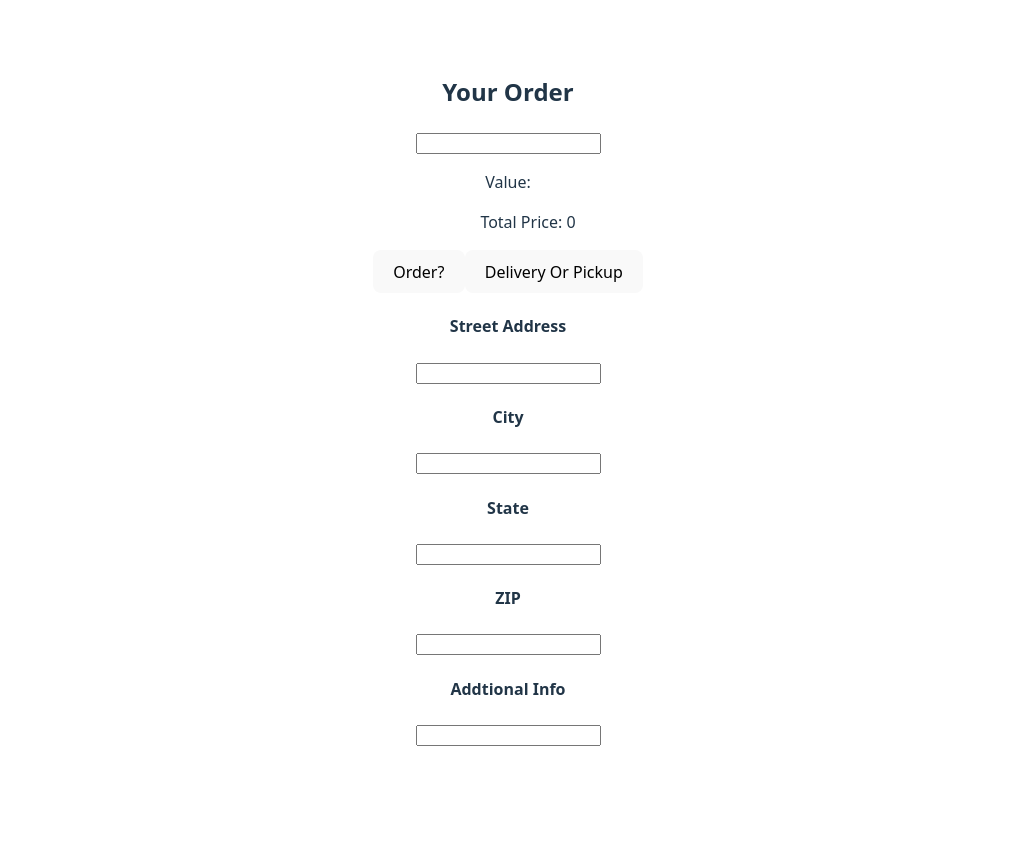
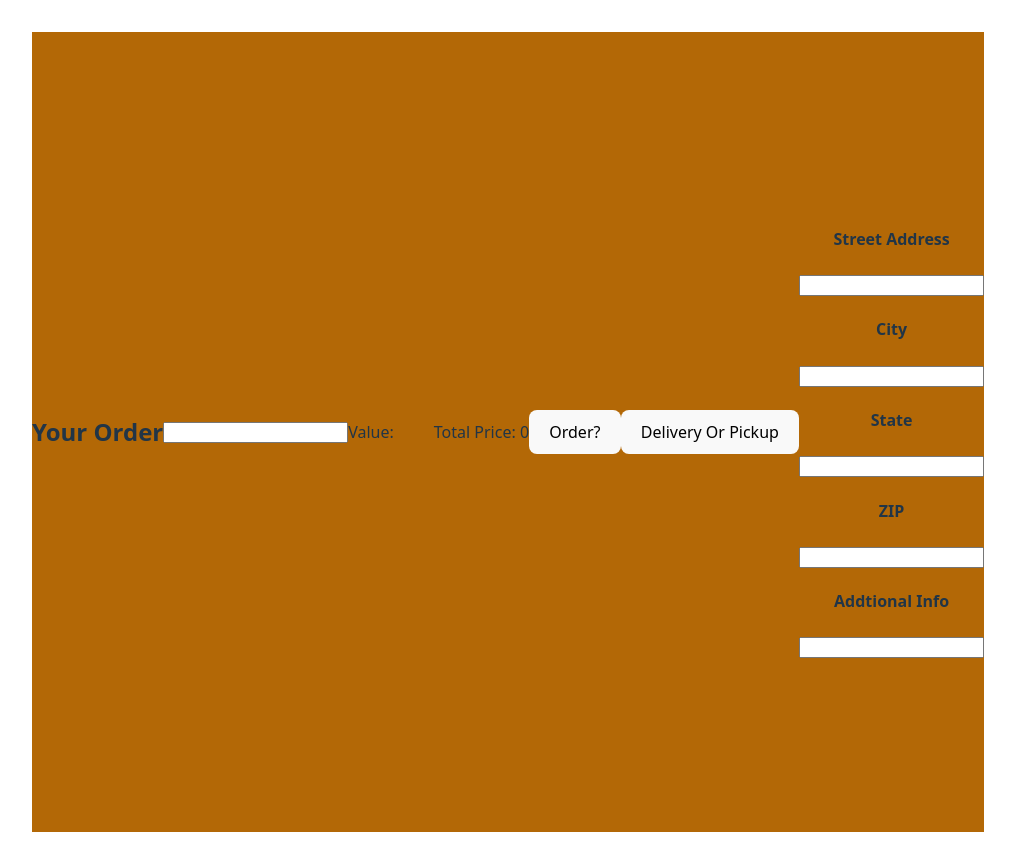
Before and after one commit to FernandoC-01/pizzaPizza, a React (Vite) app in the folder client/: page / in a window 1280 px wide. Shown: the whole page, without its empty margins (132-1147 px from the left). Before the commit the page ends 800 px from the top, so only its background shows below. Built offline with nearby package versions, Linux system fonts and the light colour scheme.

Commit message:
Added Style and Basic background

```diff
--- a/client/src/components/OrderList.jsx
+++ b/client/src/components/OrderList.jsx
@@ -1,4 +1,5 @@
 import { useState } from "react"
+import "../styles/OrderStyle.css"
 
 
 export default function OrderList()
@@ -76,7 +77,7 @@ export default function OrderList()
 
 
     return(
-        <div>
+        <div className="orderPage">
             <h2>Your Order</h2>
 
             <input type="text" value = {foodItem} onChange = {NewItemInputHandeler}/>
--- /dev/null
+++ b/client/src/styles/OrderStyle.css
@@ -0,0 +1,7 @@
+.orderPage {
+    min-height: 100vh; /*full height*/
+    display: flex; /*flexbot layout*/
+    justify-content: center; /*horizontal*/
+    align-items: center; /*vertical*/
+    background: #b36806 /*orange*/
+}
```
